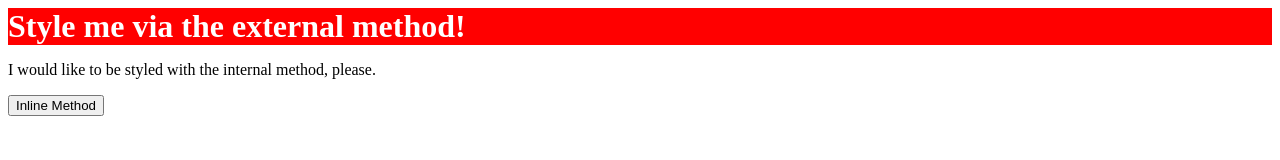
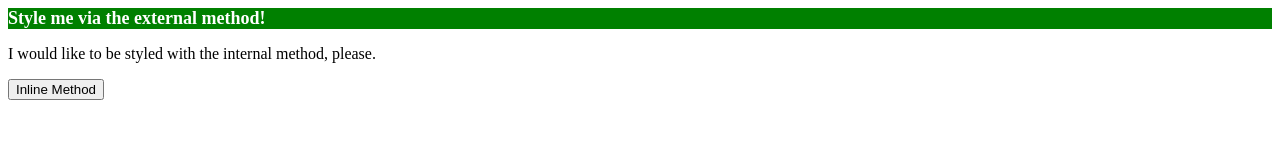
Before and after one commit to tford7718/odin_project, a plain HTML site: page html_css_exercises/exercise1.html in a window 1280 px wide. Drawn offline with Linux system fonts and the light colour scheme.

Commit message:
exercise 1 problem 2 attempt 2

```diff
--- a/html_css_exercises/exercise1.html
+++ b/html_css_exercises/exercise1.html
@@ -6,6 +6,13 @@
     <meta name="viewport" content="width=device-width, initial-scale=1.0">
     <title>Methods for Adding CSS</title>
     <link rel="stylesheet" href="exercise1.css">
+    <style>
+        div {
+            background-color: green;
+            color: white;
+            font-size: 18px;
+        }
+    </style>
   </head>
   <body>
     <div>Style me via the external method!</div>
```
